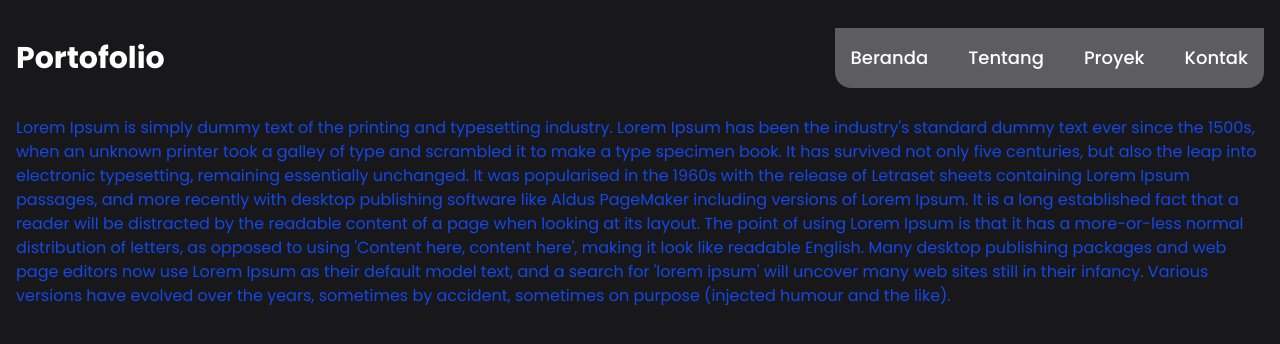
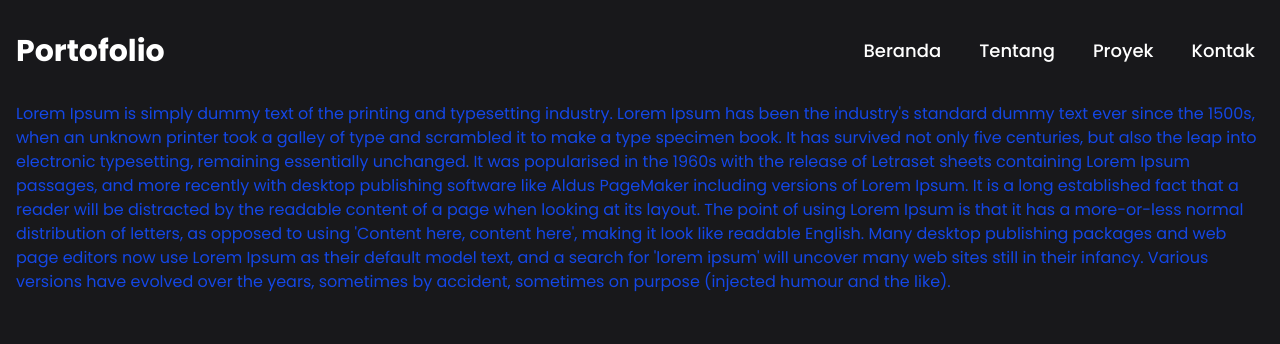
Before and after one commit to fathrdm/Portofolio-Fathiah, a React (Vite) app: page / in a window 1280 px wide. Shown: the top 344 px of the page. Built offline with nearby package versions, Linux system fonts and the light colour scheme.

Commit message:
Add hover menu

```diff
--- a/components/Navbar.jsx
+++ b/components/Navbar.jsx
@@ -26,20 +26,19 @@ const Navbar = () => {
                     Portofolio
                 </h1>
             </div>
-            <ul className={`menu flex items-center gap-10 md:static fixed left-1/2 -translate-x-1/2
-                    md:translate-x-0 md:opacity-100 bg-white/30 backdrop-blur-md p-4
-                    rounded-br-2xl rounded-bl-2xl transition-all duration-300 ease-in-out
+            <ul className={`menu flex items-center gap-5 md:static fixed left-1/2 -translate-x-1/2
+                    md:translate-x-0 md:opacity-100 transition-all duration-300 ease-in-out
                     ${active ? "top-0 opacity-100" : "-top-10 opacity-0"}`}>
-                <li className="text-lg font-medium">
+                <li className="text-lg font-medium border border-transparent hover:border-green-700 rounded-md p-2">
                     <a href="">Beranda</a>
                 </li>
-                <li className="text-lg font-medium">
+                <li className="text-lg font-medium border border-transparent hover:border-green-700 rounded-md p-2">
                     <a href="">Tentang</a>
                 </li>
-                <li className="text-lg font-medium">
+                <li className="text-lg font-medium border border-transparent hover:border-green-700 rounded-md p-2">
                     <a href="">Proyek</a>
                 </li>
-                <li className="text-lg font-medium">
+                <li className="text-lg font-medium border border-transparent hover:border-green-700 rounded-md p-2">
                     <a href="">Kontak</a>
                 </li>
             </ul>
```
